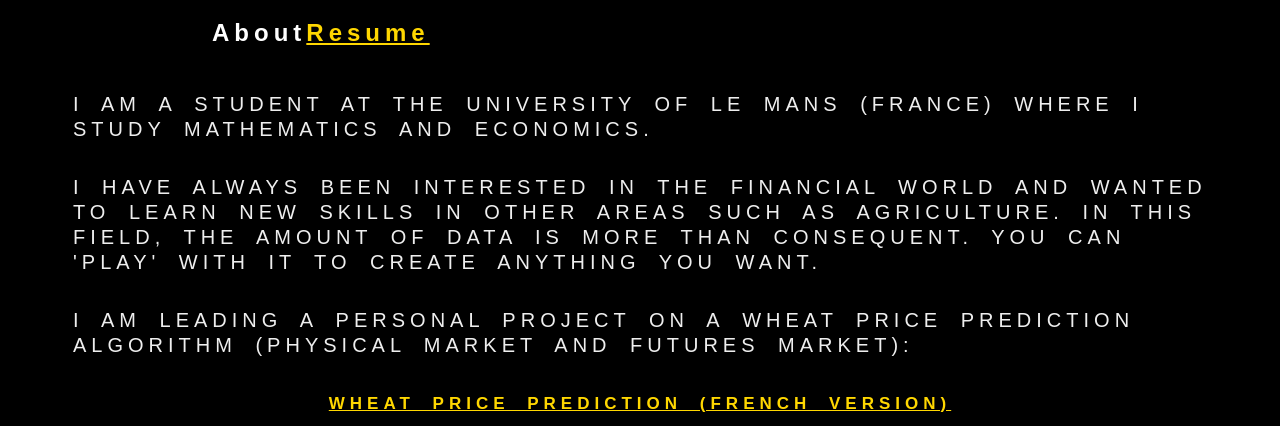
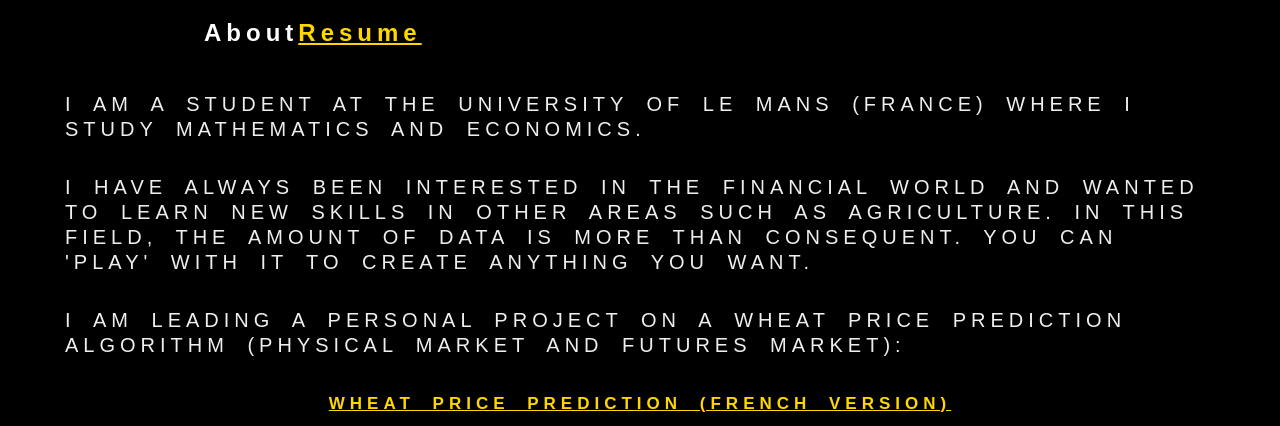
Before and after one commit to hugo-leal-page/insider.github.io, a plain HTML site: page index.html in a window 1280 px wide. Shown: the part 73-499 px from the top of the page. Drawn offline with nearby package versions, Linux system fonts and the light colour scheme.

Commit message:
Update style.css

```diff
--- a/style.css
+++ b/style.css
@@ -1,6 +1,7 @@
 body{
 	background: black;
-	overflow:hidden;
+	overflow:auto;
+	margin:auto;
 }
 
 h1{
```
